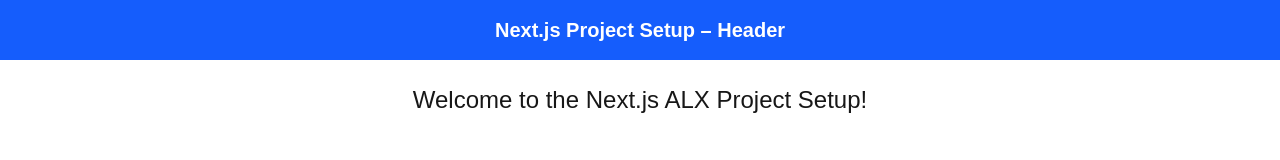
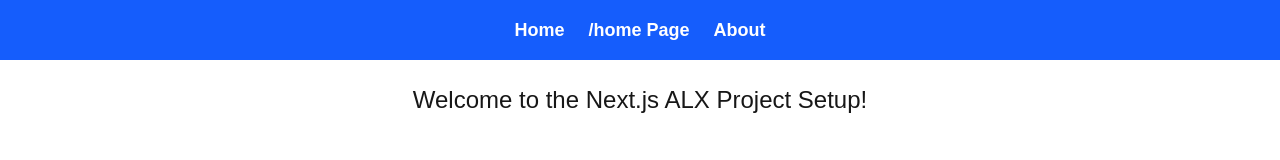
Before and after one commit to YaredAbebe01/alx-project-0x02-setup, a Next.js app in the folder alx-project-0x02/: page / in a window 1280 px wide. Shown: the top 160 px of the page. Built offline with nearby package versions, Linux system fonts and the light colour scheme.

Commit message:
Add Pages Router files and Header navigation

```diff
--- a/alx-project-0x02/components/layout/Header.tsx
+++ b/alx-project-0x02/components/layout/Header.tsx
@@ -1,9 +1,12 @@
+import Link from "next/link";
 import React from "react";
 
 const Header: React.FC = () => {
   return (
-    <header className="w-full p-4 bg-blue-600 text-white text-center text-xl font-bold">
-      Next.js Project Setup – Header
+    <header className="w-full p-4 bg-blue-600 text-white flex justify-center gap-6 text-lg font-semibold">
+      <Link href="/">Home</Link>
+      <Link href="/home">/home Page</Link>
+      <Link href="/about">About</Link>
     </header>
   );
 };
--- /dev/null
+++ b/alx-project-0x02/pages/about.tsx
@@ -0,0 +1,7 @@
+export default function AboutPage() {
+  return (
+    <div className="p-6 text-center">
+      <h1 className="text-3xl font-bold">About Us</h1>
+    </div>
+  );
+}
--- /dev/null
+++ b/alx-project-0x02/pages/home.tsx
@@ -0,0 +1,7 @@
+export default function HomePage() {
+  return (
+    <div className="p-6 text-center">
+      <h1 className="text-3xl font-bold">Welcome to the Home Page</h1>
+    </div>
+  );
+}
```
